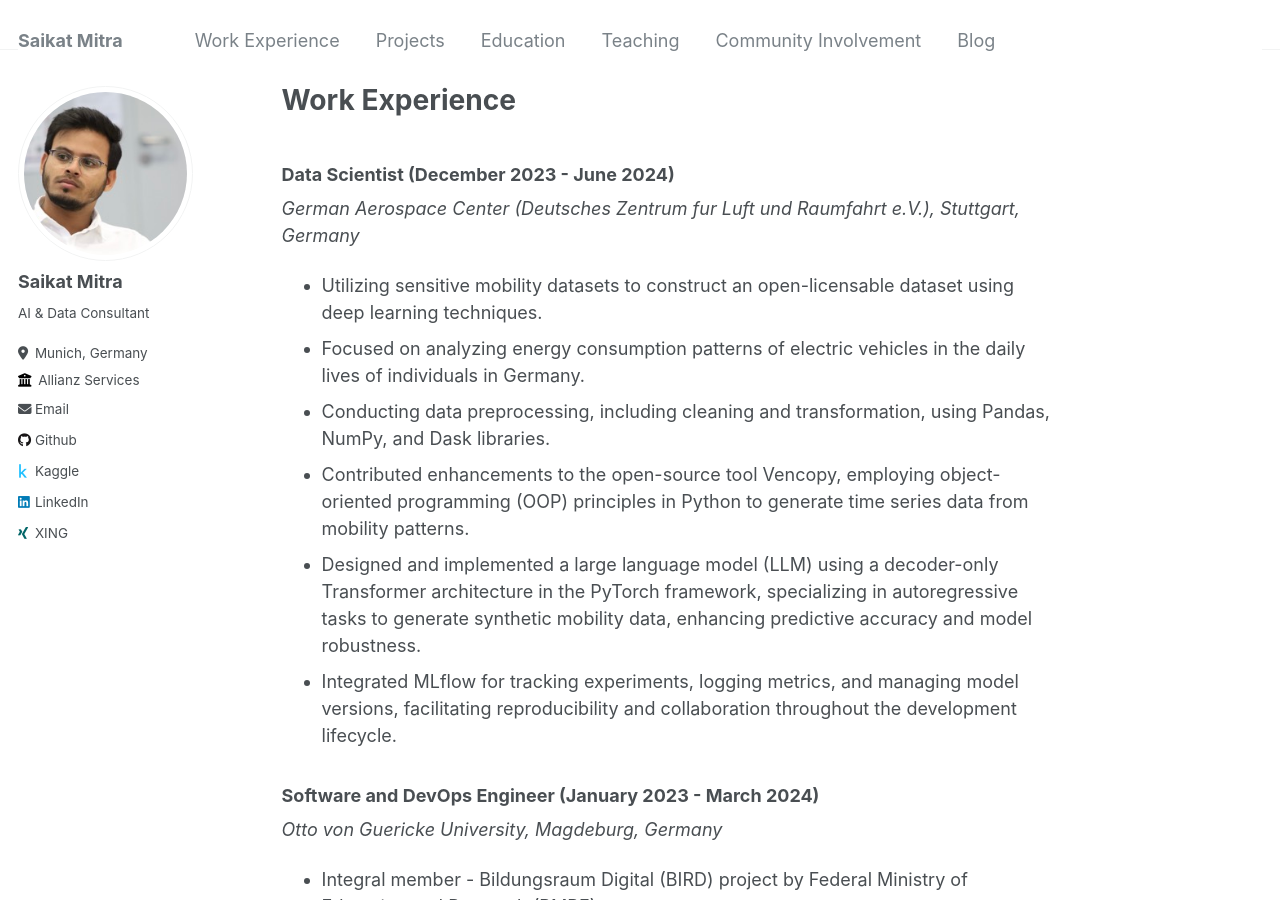
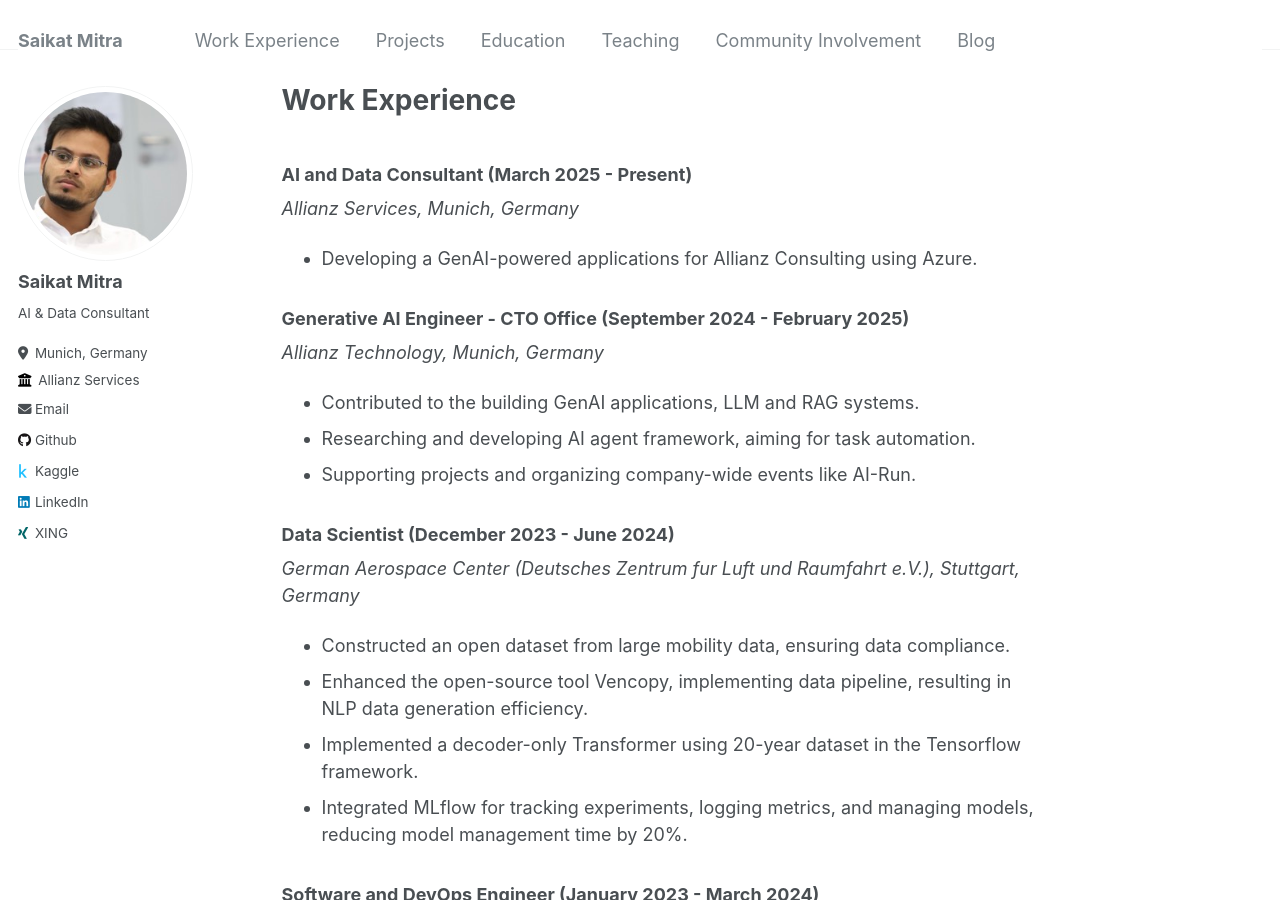
Before and after one commit to saikatmitra1998/saikatmitra1998.github.io, a Jekyll site: the page built from _pages/workexp.md, in a window 1280 px wide and 900 px high. Built offline with Jekyll 4.4.1, drawn with Linux system fonts in a browser that asks for light colours; some of the changed text lies outside the part shown.

Commit message:
Update workexp.md

```diff
--- a/_pages/workexp.md
+++ b/_pages/workexp.md
@@ -7,17 +7,31 @@ redirect_from:
   - /workexp.html
 ---
 
+### AI and Data Consultant (March 2025 - Present)
+
+_Allianz Services, Munich, Germany_
+
+* Developing a GenAI-powered applications for Allianz Consulting using Azure.
+
+
+### Generative AI Engineer - CTO Office (September 2024 - February 2025)
+
+_Allianz Technology, Munich, Germany_
+
+* Contributed to the building GenAI applications, LLM and RAG systems.
+* Researching and developing AI agent framework, aiming for task automation.
+* Supporting projects and organizing company-wide events like AI-Run.
+
 ### Data Scientist (December 2023 - June 2024)
 
 _German Aerospace Center (Deutsches Zentrum fur Luft und Raumfahrt e.V.), Stuttgart, Germany_
 
-* Utilizing sensitive mobility datasets to construct an open-licensable dataset using deep learning techniques.
-* Focused on analyzing energy consumption patterns of electric vehicles in the daily lives of individuals in Germany.
-* Conducting data preprocessing, including cleaning and transformation, using Pandas, NumPy, and Dask libraries.
-* Contributed enhancements to the open-source tool Vencopy, employing object-oriented programming (OOP)
-principles in Python to generate time series data from mobility patterns.
-* Designed and implemented a large language model (LLM) using a decoder-only Transformer architecture in the PyTorch framework, specializing in autoregressive tasks to generate synthetic mobility data, enhancing predictive accuracy and model robustness.
-* Integrated MLflow for tracking experiments, logging metrics, and managing model versions, facilitating reproducibility and collaboration throughout the development lifecycle.
+* Constructed an open dataset from large mobility data, ensuring data compliance.
+* Enhanced the open-source tool Vencopy, implementing data pipeline, resulting in NLP data
+generation efficiency.
+* Implemented a decoder-only Transformer using 20-year dataset in the Tensorflow framework.
+* Integrated MLflow for tracking experiments, logging metrics, and managing models, reducing
+model management time by 20%.
 
 ### Software and DevOps Engineer (January 2023 - March 2024)
 
@@ -39,17 +53,14 @@ _Otto von Guericke University, Magdeburg, Germany_
 * Conducted exercise classes for Masters student teaching them different Machine Learning algorithms.
 * Contributed to refining the curriculum to align with industry trends, ensuring a pertinent learning experience.
 
-### Data Engineer | Systems Engineer (Aug 2019 - March 2022)
+### Data Scientist | Systems Engineer (Aug 2019 - March 2022)
 
 _Deloitte US India Consulting Pvt. Ltd., Mumbai, India_
 
-* Led the migration from Oracle DB to Redshift using Amazon Athena and S3, increased
-performance by 17%.
-* Designed a data processing pipeline using Hadoop, Kafka, and PySpark, optimizing the
-handling of large datasets and reducing processing time by 25%.
-* Automated data ingestion workflows with Python scripting, saving the team over 10
-hours of manual work per week.
-* Created interactive dashboards using Power BI for visualization, improving data
-accessibility and decision-making speed by 25%.
-* Collaborated with machine learning teams to prepare datasets for predictive model
-training, resulting in a 20% accuracy improvement.
+* Built predictive models with Python and Scikit-learn, boosting accuracy by 20%.
+* Collaborated with cross-functional teams to streamline feature engineering, reducing ML model
+training time by 30%.
+* Deployed machine learning models into production environments and established monitoring
+systems that ensured 99% model uptime.
+* Created interactive dashboards using Power BI for visualizing model performance and predictions,
+improving data accessibility and decision-making speed.
```
